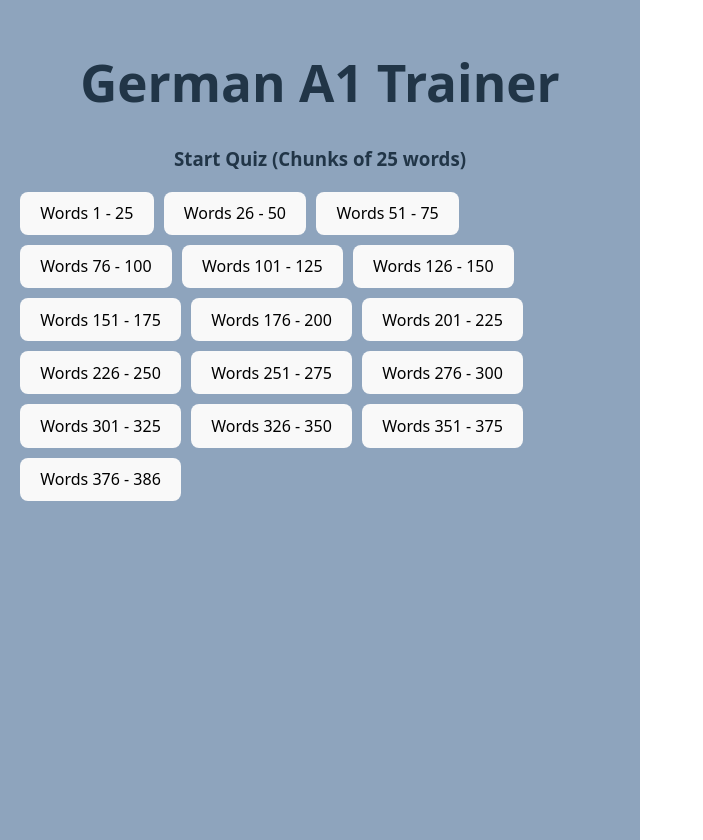
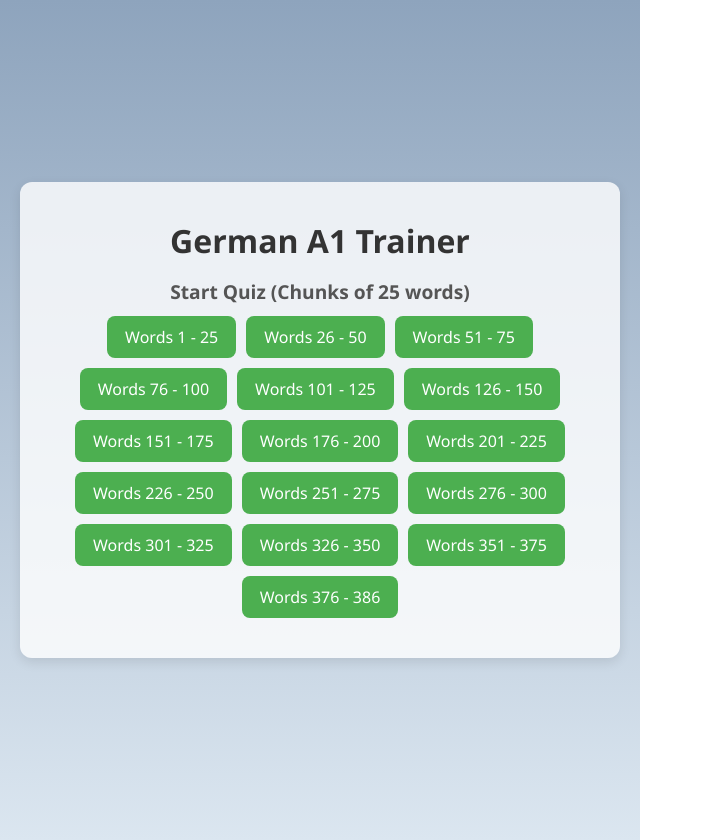
Before and after one commit to prerit09/german-article-trainer, a React (Vite) app: page / in a window 1280 px wide. Shown: the whole page, without its empty margins (0-703 px from the left). Built offline with nearby package versions, Linux system fonts and the light colour scheme.

Commit message:
fixed css

```diff
--- a/src/App.jsx
+++ b/src/App.jsx
@@ -19,7 +19,6 @@ export default function App() {
 
   const CHUNK_SIZE = 25;
 
-  // Load JSON words
   useEffect(() => {
     fetch(import.meta.env.BASE_URL + "data/a1-nouns.json")
       .then(res => res.json())
@@ -27,11 +26,10 @@ export default function App() {
       .catch(err => console.error("Failed to load words", err));
   }, []);
 
-  if (words.length === 0) return <p style={{ textAlign: "center" }}>Loading words…</p>;
+  if (!words.length) return <p style={{ textAlign: "center" }}>Loading words…</p>;
 
   const totalChunks = Math.ceil(words.length / CHUNK_SIZE);
 
-  // ------------------ Quiz & Review functions ------------------
   function startQuiz(chunkIndex = 0) {
     const start = chunkIndex * CHUNK_SIZE;
     const end = start + CHUNK_SIZE;
@@ -49,7 +47,7 @@ export default function App() {
     setPage("review");
     setMode("review");
     setIndex(0);
-    setAttemptedWords([]); // clear previous attempts
+    setAttemptedWords([]);
     setSelected(null);
     setShowEnglish(false);
   }
@@ -75,10 +73,9 @@ export default function App() {
     if (selected) return;
     setSelected(article);
 
-    // For nouns, store selected article
     setAttemptedWords(prev => [
       ...prev,
-      { ...currentWord(), selected: currentWord().article ? article : null, addToList: false }
+      { ...currentWord(), selected: article, addToList: false }
     ]);
   }
 
@@ -96,17 +93,13 @@ export default function App() {
 
   function selectAllIncorrect() {
     setAttemptedWords(prev =>
-      prev.map(w =>
-        w.selected !== w.article ? { ...w, addToList: true } : w
-      )
+      prev.map(w => (w.selected !== w.article ? { ...w, addToList: true } : w))
     );
   }
 
   function selectAllCorrect() {
     setAttemptedWords(prev =>
-      prev.map(w =>
-        w.selected === w.article ? { ...w, addToList: true } : w
-      )
+      prev.map(w => (w.selected === w.article ? { ...w, addToList: true } : w))
     );
   }
 
@@ -117,7 +110,7 @@ export default function App() {
   function saveReviewList() {
     if (!newListName) return;
     const selectedWords = attemptedWords.filter(w => w.addToList);
-    if (selectedWords.length === 0) return;
+    if (!selectedWords.length) return;
 
     const updated = [...reviewLists, { name: newListName, words: selectedWords }];
     setReviewLists(updated);
@@ -131,11 +124,15 @@ export default function App() {
     return (
       <div style={styles.outer}>
         <div style={styles.container}>
-          <h1>German A1 Trainer</h1>
-          <h3>Start Quiz (Chunks of 25 words)</h3>
-          <div style={{ display: "flex", flexWrap: "wrap", gap: 10, marginBottom: 20 }}>
+          <h1 style={styles.h1}>German A1 Trainer</h1>
+          <h3 style={styles.h3}>Start Quiz (Chunks of 25 words)</h3>
+          <div style={styles.flexWrap}>
             {Array.from({ length: totalChunks }).map((_, i) => (
-              <button key={i} onClick={() => startQuiz(i)}>
+              <button
+                key={i}
+                style={styles.button}
+                onClick={() => startQuiz(i)}
+              >
                 Words {i * CHUNK_SIZE + 1} - {Math.min((i + 1) * CHUNK_SIZE, words.length)}
               </button>
             ))}
@@ -143,12 +140,12 @@ export default function App() {
 
           {reviewLists.length > 0 && (
             <div style={{ marginTop: 30 }}>
-              <h3>My Review Lists</h3>
+              <h3 style={styles.h3}>My Review Lists</h3>
               {reviewLists.map((list, i) => (
                 <div key={i} style={{ marginBottom: 10 }}>
                   <span>{list.name} ({list.words.length}) </span>
-                  <button onClick={() => startReview(list)}>Review</button>
-                  <button onClick={() => deleteReviewList(i)} style={{ color: "red" }}>Delete</button>
+                  <button style={styles.button} onClick={() => startReview(list)}>Review</button>
+                  <button style={{ ...styles.button, background: "#f44336" }} onClick={() => deleteReviewList(i)}>Delete</button>
                 </div>
               ))}
             </div>
@@ -161,21 +158,20 @@ export default function App() {
   const word = currentWord();
 
   // ------------------ FINISHED ------------------
-  if ((mode === "quiz" && index >= quizWords.length) ||
-      (mode === "review" && index >= currentReviewWords.length)) {
+  if ((mode === "quiz" && index >= quizWords.length) || (mode === "review" && index >= currentReviewWords.length)) {
     return (
       <div style={styles.outer}>
         <div style={styles.container}>
-          <h2>Finished</h2>
+          <h2 style={styles.h2}>Finished</h2>
 
-          <div style={{ display: "flex", gap: 8, marginBottom: 12 }}>
-            <button onClick={selectAllIncorrect}>Select Incorrect</button>
-            <button onClick={selectAllCorrect}>Select Correct</button>
-            <button onClick={clearSelection}>Clear</button>
+          <div style={styles.flexWrap}>
+            <button style={styles.button} onClick={selectAllIncorrect}>Select Incorrect</button>
+            <button style={styles.button} onClick={selectAllCorrect}>Select Correct</button>
+            <button style={styles.button} onClick={clearSelection}>Clear</button>
           </div>
 
           {attemptedWords.map(w => (
-            <div key={w.id}>
+            <div key={w.id} style={styles.checkboxLabel}>
               <input
                 type="checkbox"
                 checked={w.addToList}
@@ -185,21 +181,20 @@ export default function App() {
           ))}
 
           {!showSaveList ? (
-            <button onClick={() => setShowSaveList(true)} style={{ marginTop: 12 }}>
-              Save to Review List
-            </button>
+            <button style={styles.button} onClick={() => setShowSaveList(true)}>Save to Review List</button>
           ) : (
             <div style={{ marginTop: 12 }}>
               <input
                 value={newListName}
                 onChange={e => setNewListName(e.target.value)}
                 placeholder="List name"
+                style={{ padding: 8, fontSize: 16, borderRadius: 6, marginRight: 6 }}
               />
-              <button onClick={saveReviewList}>Save</button>
+              <button style={styles.button} onClick={saveReviewList}>Save</button>
             </div>
           )}
 
-          <button onClick={backToHome} style={{ marginTop: 20 }}>Home</button>
+          <button style={{ ...styles.button, marginTop: 20 }} onClick={backToHome}>Home</button>
         </div>
       </div>
     );
@@ -209,19 +204,27 @@ export default function App() {
   return (
     <div style={styles.outer}>
       <div style={styles.container}>
-        <h2>{mode === "quiz" ? "Quiz" : "Review"}</h2>
-        <h1>{word.noun}</h1>
+        <h2 style={styles.h2}>{mode === "quiz" ? "Quiz" : "Review"}</h2>
+        <h1 style={styles.h1}>{word.noun}</h1>
 
-        <div style={{ display: "flex", gap: 10 }}>
+        <div style={styles.flexWrap}>
           {["der", "die", "das"].map(a => (
             <button
               key={a}
               onClick={() => chooseArticle(a)}
               style={{
+                padding: "10px 16px",
+                borderRadius: 8,
+                border: "none",
+                cursor: "pointer",
+                fontSize: 16,
                 background:
                   selected === a
-                    ? a === word.article ? "#4caf50" : "#f44336"
-                    : "#eee"
+                    ? a === word.article
+                      ? "#4caf50"
+                      : "#f44336"
+                    : "#eee",
+                color: selected === a ? "#fff" : "#333",
               }}
             >
               {a}
@@ -233,11 +236,11 @@ export default function App() {
           <>
             <p>Correct: <strong>{word.article}</strong></p>
             {!showEnglish ? (
-              <button onClick={() => setShowEnglish(true)}>Show English</button>
+              <button style={styles.nextButton} onClick={() => setShowEnglish(true)}>Show English</button>
             ) : (
               <p>{word.english}</p>
             )}
-            <button onClick={nextWord}>Next</button>
+            <button style={styles.nextButton} onClick={nextWord}>Next</button>
           </>
         )}
       </div>
@@ -250,12 +253,57 @@ const styles = {
     minHeight: "100vh",
     display: "flex",
     justifyContent: "center",
-    padding: 20,
-    background: "#8ea4bdff"
+    alignItems: "center",
+    padding: "20px",
+    background: "linear-gradient(to bottom, #8ea4bd, #dbe6f0)",
+    fontFamily: "'Segoe UI', Tahoma, Geneva, Verdana, sans-serif",
   },
   container: {
     width: "100%",
     maxWidth: 600,
-    textAlign: "center"
-  }
+    textAlign: "center",
+    background: "#ffffffcc",
+    borderRadius: 12,
+    boxShadow: "0 4px 12px rgba(0,0,0,0.1)",
+    padding: "20px 15px",
+    boxSizing: "border-box",
+  },
+  h1: { fontSize: "2rem", marginBottom: 16, color: "#333" },
+  h2: { fontSize: "1.5rem", marginBottom: 12, color: "#444" },
+  h3: { fontSize: "1.2rem", marginBottom: 10, color: "#555" },
+  button: {
+    background: "#4caf50",
+    color: "#fff",
+    border: "none",
+    borderRadius: 8,
+    padding: "10px 18px",
+    cursor: "pointer",
+    fontSize: 16,
+    transition: "all 0.2s ease",
+  },
+  nextButton: {
+    marginTop: 12,
+    padding: "8px 16px",
+    fontSize: 16,
+    borderRadius: 6,
+    cursor: "pointer",
+    border: "none",
+    background: "#1976d2",
+    color: "#fff",
+  },
+  flexWrap: {
+    display: "flex",
+    flexWrap: "wrap",
+    gap: 10,
+    justifyContent: "center",
+    marginBottom: 20,
+  },
+  checkboxLabel: {
+    display: "flex",
+    alignItems: "center",
+    gap: 8,
+    marginBottom: 8,
+    fontSize: 16,
+    color: "#333",
+  },
 };
```
